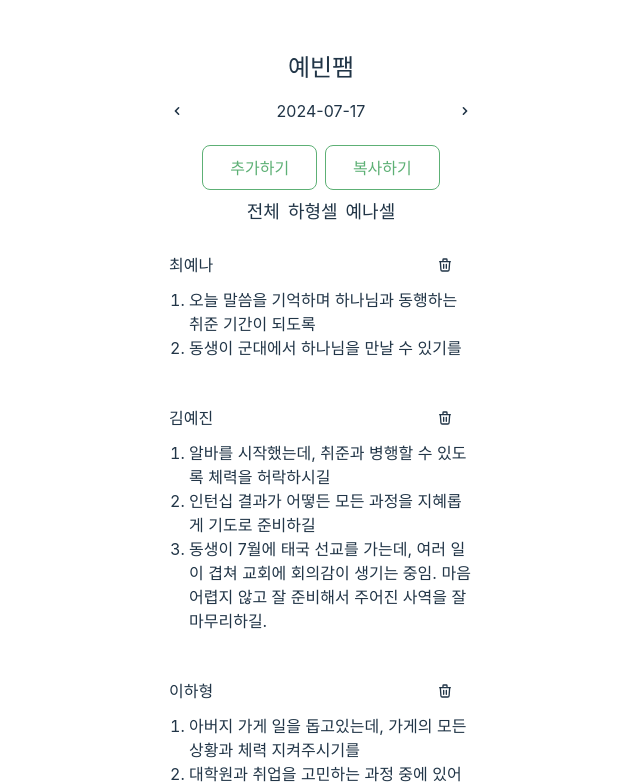
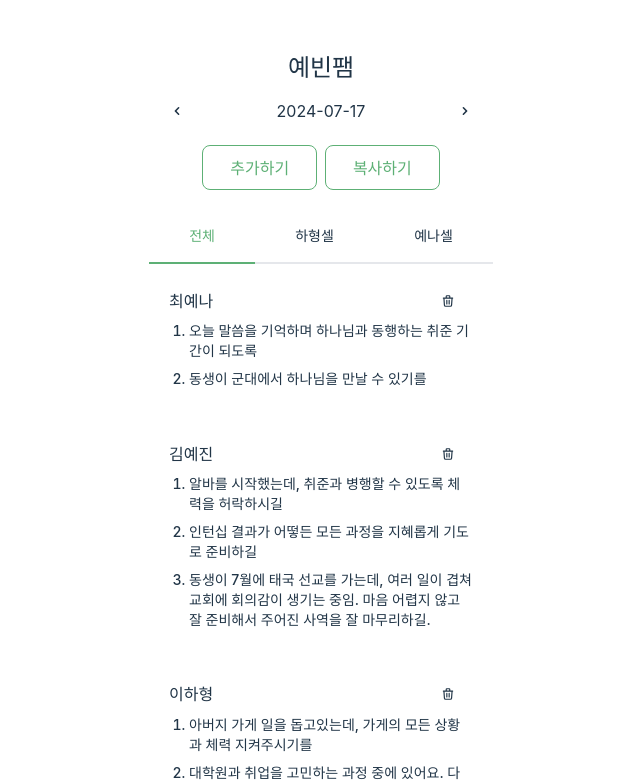
Before and after one commit to YenaChoi00/da-itda, a React (Vite) app in the folder bridge-project/: page / in a window 1280 px wide. Shown: the top 784 px of the page, without its empty margins (319-959 px from the left). Built offline with nearby package versions, Linux system fonts and the light colour scheme.

Commit message:
Desgin: Tab UI

```diff
--- a/bridge-project/src/page/Card/CardReadOnly.tsx
+++ b/bridge-project/src/page/Card/CardReadOnly.tsx
@@ -1,4 +1,4 @@
-import React, { useState, useEffect } from 'react';
+import React from 'react';
 import { Info } from '../../model/info';
 import { HiOutlineTrash } from 'react-icons/hi';
 
--- a/bridge-project/src/page/Card/index.tsx
+++ b/bridge-project/src/page/Card/index.tsx
@@ -1,4 +1,4 @@
-import React, { useState, useEffect } from 'react';
+import React, { useState } from 'react';
 import { Info } from '../../model/info';
 import { HiOutlineTrash } from 'react-icons/hi';
 
@@ -107,7 +107,7 @@ const Card: React.FC<OwnProps> = ({
           </div>
           <ol className="pl-5 list-decimal">
             {data.content.map((item, index) => (
-              <li key={index} className="text-left whitespace-pre-line">
+              <li key={index} className="mb-2 text-left whitespace-pre-line">
                 {item}
               </li>
             ))}
--- a/bridge-project/src/page/FamPage/FamPage.css
+++ b/bridge-project/src/page/FamPage/FamPage.css
@@ -64,3 +64,15 @@
 .card-container {
   margin-bottom: 20px;
 }
+
+.tab {
+  @apply text-sm font-medium text-center border-b border-gray-200 dark:text-gray-400 dark:border-gray-700;
+}
+
+.active {
+  @apply font-semibold text-primary border-primary dark:text-primary dark:border-primary;
+}
+
+.tab li a {
+  @apply hover:text-gray-600 hover:border-gray-300 dark:hover:text-gray-300;
+}
--- a/bridge-project/src/page/FamPage/FamPage.tsx
+++ b/bridge-project/src/page/FamPage/FamPage.tsx
@@ -17,15 +17,21 @@ const FamPage: React.FC = () => {
     content: [''],
   };
 
-  const tabs: TabModel[] = [
-    { name: '전체', id: 1, content: [] },
-    { name: '하형셀', id: 12, content: [] },
-    { name: '예나셀', id: 11, content: [] },
-  ];
+  const tabs: TabModel[] = useMemo(
+    () => [
+      { name: '전체', id: 1, content: [] },
+      { name: '하형셀', id: 12, content: [] },
+      { name: '예나셀', id: 11, content: [] },
+    ],
+    [],
+  );
 
   const [curDate, setCurDate] = useState<string>(DATE);
   const [famData, setFamData] = useState<Info[]>(total);
+  // 날짜별
   const [curDateList, setCurDateList] = useState<Info[]>([]);
+  // 탭(셀)별
+  const [tabData, setTabData] = useState<TabModel[]>(tabs);
 
   const [isWriting, setIsWriting] = useState<boolean>(false);
   const [newInfo, setNewInfo] = useState<Info>(emptyData);
@@ -34,8 +40,6 @@ const FamPage: React.FC = () => {
 
   const [editingId, setEditingId] = useState<number>(-1);
 
-  // Tab 변수들
-  const [tabData, setTabData] = useState<TabModel[]>(tabs);
   const [active, setActive] = useState(0);
 
   useEffect(() => {
@@ -44,7 +48,7 @@ const FamPage: React.FC = () => {
     setCurDateList(filtered);
   }, [curDate, famData]);
 
-  // 현재 날짜 데이터 중, *해당 셀*(id로 비교)에 해당하는 데이터
+  // 현재 날짜 데이터 중, *해당 셀*에 해당하는 데이터
   const updatedTabData = useMemo(() => {
     return tabs.map((item) => ({
       ...item,
@@ -53,11 +57,12 @@ const FamPage: React.FC = () => {
           ? curDateList
           : curDateList.filter((curItem) => curItem.cellId === item.id),
     }));
-  }, [curDateList]);
+  }, [curDateList, tabs]);
 
   useEffect(() => {
     setTabData(updatedTabData);
   }, [updatedTabData]);
+  // ----모듈화---
 
   const changeDate = (newDate: string) => {
     setCurDate(newDate);
@@ -151,7 +156,7 @@ const FamPage: React.FC = () => {
 
   // 복사
   const copy = () => {
-    const data = [...curDateList];
+    const data = [...tabData[active].content];
     const copyData = data
       .map((item) => {
         const contentText = item.content
@@ -211,13 +216,13 @@ const FamPage: React.FC = () => {
         </div>
       )}
       {curDateList.length > 0 ? (
-        <div className="flex flex-col mb-3">
-          <ul>
+        <div className="flex flex-col my-3 tab">
+          <ul className="grid grid-flow-col cursor-pointer justify-stretch">
             {tabData.map((tab: TabModel, index: number) => (
               <li
                 key={index}
                 onClick={() => setActive(index)}
-                className={`${active === index ? 'active' : ''} text-lg inline mx-1 cursor-pointer`}
+                className={`${active === index ? 'active' : ''} inline-block p-4 border-b-2`}
               >
                 {tab.name}
               </li>
--- a/bridge-project/src/page/FamPage/Tab.tsx
+++ b/bridge-project/src/page/FamPage/Tab.tsx
@@ -15,13 +15,17 @@ const Tab: React.FC<TabsProps> = ({ tabs }) => {
           <li
             key={index}
             onClick={() => setActive(index)}
-            className={active === index ? 'active inline mx-1' : 'inline mx-1'}
+            className={`${active === index ? 'active inline mx-1' : 'inline mx-1'}rounded-t-lg`}
           >
-            {tab.title}
+            {tab.name}
           </li>
         ))}
       </ul>
-      <div>{tabs[active].content}</div>
+      <div>
+        {
+          //tabs[active].content
+        }
+      </div>
     </div>
   );
 };
```
